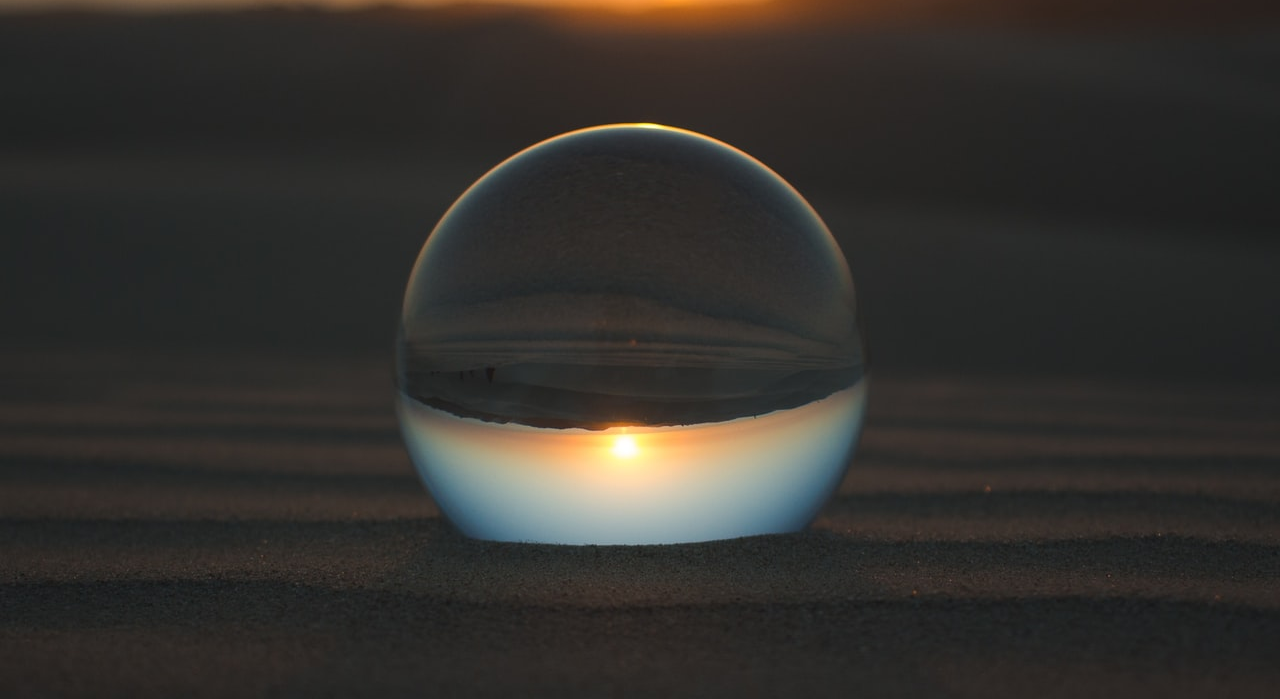
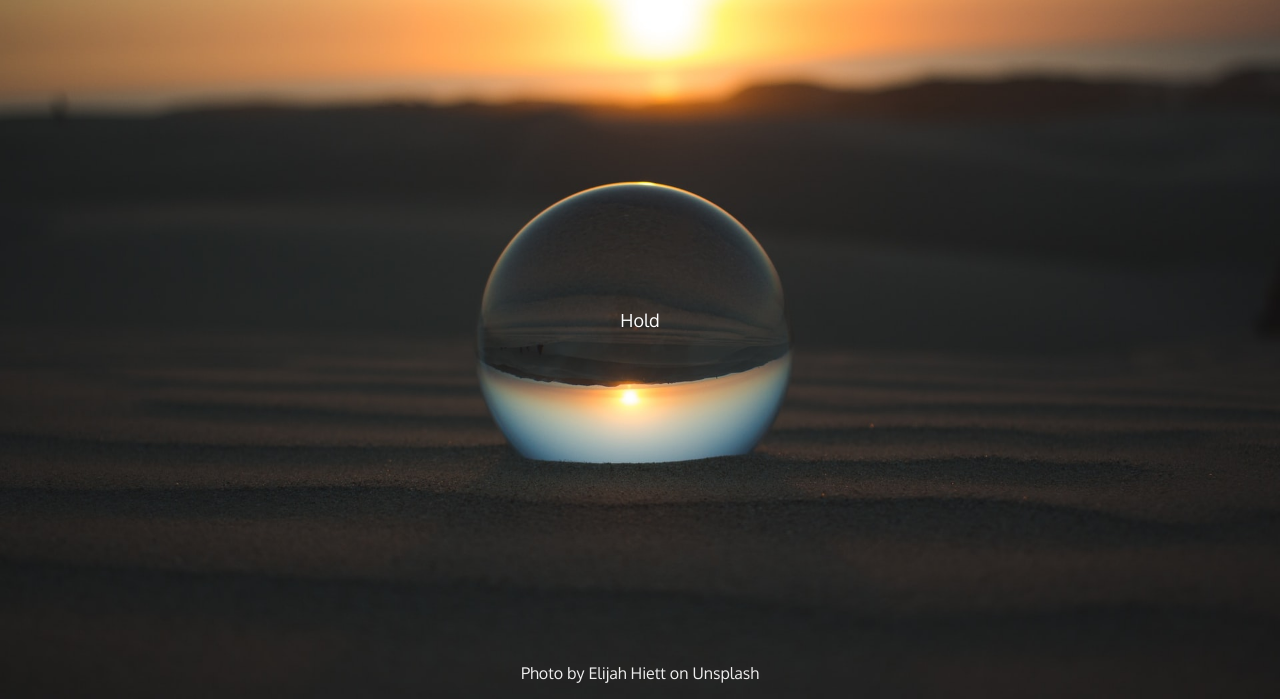
Before and after one commit to nfountain/relaxapp_traversy, a plain HTML site: page index.html in a window 1280 px wide. Shown: the part 101-800 px from the top of the page. Drawn offline with Linux system fonts and the light colour scheme.

Commit message:
Add base styling for fonts & structure.

```diff
--- a/index.html
+++ b/index.html
@@ -3,7 +3,11 @@
 <head>
   <meta charset="UTF-8">
   <meta name="viewport" content="width=device-width, initial-scale=1.0">
+
+  <link rel="preconnect" href="https://fonts.gstatic.com">
+  <link href="https://fonts.googleapis.com/css2?family=Oxygen&display=swap" rel="stylesheet">
   <link rel="stylesheet" href="styles.css">
+
   <title>Relax Breathing App</title>
 
 </head>
@@ -22,6 +26,10 @@
     <div class="gradient-circle"></div>
   </div>
 
+<footer>
+  <p class="credit">Photo by Elijah Hiett on Unsplash</p>
+</footer>
+
 <script src="script.js"></script>
 
 </body>
--- a/styles.css
+++ b/styles.css
@@ -1,5 +1,38 @@
 body {
-  background: url(images/elijah-hiett-5tutkWiAW5E-unsplash.jpg) fixed center
-    rgb(99, 125, 125);
+  background: url(images/elijah-hiett-5tutkWiAW5E-unsplash.jpg) no-repeat center
+    center/cover rgb(99, 125, 125);
   /* Photo by Elijah Hiett on Unsplash */
+  font-family: "Oxygen", sans-serif;
+  font-size: 18px;
+  min-height: 100vh;
+  overflow: hidden;
+  display: flex;
+  flex-direction: column;
+  align-items: center;
+  justify-content: space-between;
+  margin: 0;
 }
+
+p {
+  color: #ffffff;
+}
+
+.container {
+  display: flex;
+  justify-content: center;
+  align-items: center;
+  height: 300px;
+  width: 300px;
+  margin: auto;
+  position: relative;
+  transform: scale(1);
+}
+
+.credit {
+  font-size: 16px;
+  color: #efefef;
+  display: flex;
+  flex-direction: row;
+  justify-content: flex-end;
+  align-items: center;
+}
```
